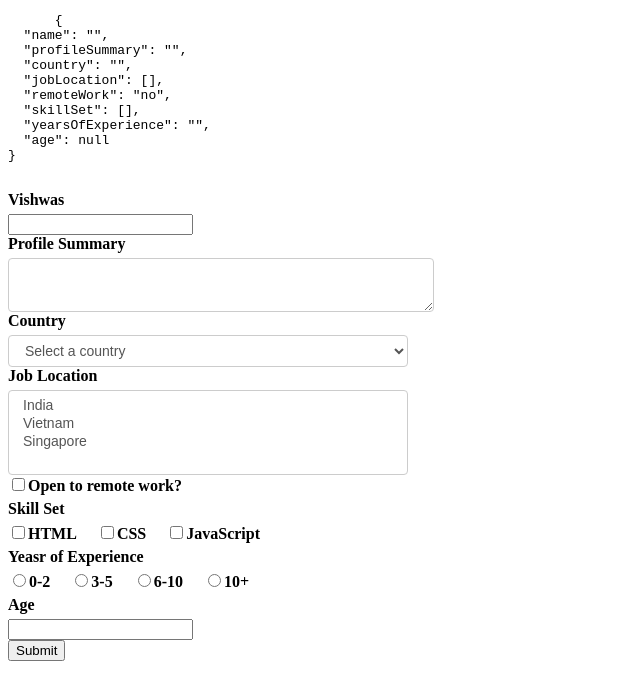
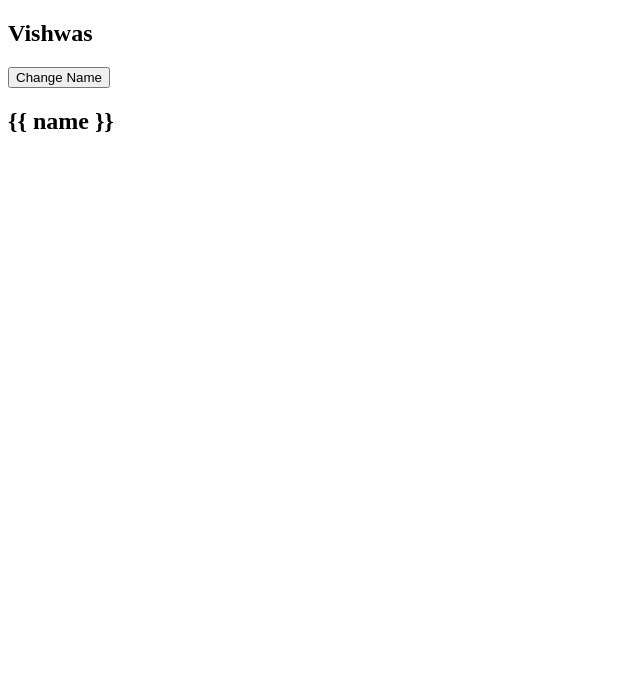
Before and after one commit to ArpiHamzyan/Vue-example, a Vue app: page / in a window 1280 px wide. Shown: the top 700 px of the page, without its empty margins (0-640 px from the left). Built offline with nearby package versions, Linux system fonts and the light colour scheme.

Commit message:
v-once,v-pre

```diff
--- a/src/App.vue
+++ b/src/App.vue
@@ -1,97 +1,7 @@
 <template>
-  <div>
-    <pre>
-      {{ JSON.stringify(formValues,null,2) }}
-    </pre>
-  </div>
-  <form @submit.prevent="submitForm">
-      <div>
-        <label for="name">Vishwas</label>
-        <input type="text" id="name" v-model.trim.lazy="formValues.name">
-      </div>
-
-      <div>
-        <label for="profile">Profile Summary</label>
-        <textarea id="profile" v-model="formValues.profileSummary"></textarea>
-      </div>
-
-      <div>
-        <label for="country">Country</label>
-        <select  id="country" v-model="formValues.country">
-            <option value="">Select a country</option>
-            <option value="india">India</option>
-            <option value="vietnam">Vietnam</option>
-            <option value="singapore">Singapore</option>
-        </select>
-      </div>
-
-      <div>
-        <label for="job-location">Job Location</label>
-        <select  id="job-location" multiple v-model="formValues.jobLocation">
-          <option value="india">India</option>
-          <option value="vietnam">Vietnam</option>
-          <option value="singapore">Singapore</option>
-        </select>
-      </div>
-
-      <div>
-        <input type="checkbox" id="remoteWork" v-model="formValues.remoteWork"
-        true-value="yes"
-        false-value="no">
-        <label for="remoteWork">Open to remote work?</label>
-      </div>
-
-      <div>
-        <label for="">Skill Set</label>
-        <input type="checkbox" id="html" value="html" v-model="formValues.skillSet">
-        <label for="html">HTML</label>
-        <input type="checkbox" id="css" value="css" v-model="formValues.skillSet">
-        <label for="css">CSS</label>
-        <input type="checkbox" id="javascript" value="javascript" v-model="formValues.skillSet">
-        <label for="javascript">JavaScript</label>
-      </div>
-
-      <div>
-        <label >Yeasr of Experience</label>
-        <input
-          type="radio"
-          id="0-2"
-          value="0-2"
-          v-model="formValues.yearsOfExperience"
-        >
-        <label for="0-2">0-2</label>
-        <input
-          type="radio"
-          id="3-5"
-          value="3-5"
-          v-model="formValues.yearsOfExperience"
-        >
-        <label for="3-5">3-5</label>
-        <input
-          type="radio"
-          id="6-10"
-          value="6-10"
-          v-model="formValues.yearsOfExperience"
-        >
-        <label for="6-10">6-10</label>
-        <input
-          type="radio"
-          id="10+"
-          value="10+"
-          v-model="formValues.yearsOfExperience"
-        >
-        <label for="10+">10+</label>
-      </div>
-
-      <div>
-        <label for="age">Age</label>
-        <input  type="number" id="age" v-model="formValues.age">
-      </div>
-
-      <div>
-        <button type="submit">Submit</button>
-      </div>
-  </form>
+  <h2 v-once>{{ name }}</h2>
+  <button @click="name = 'Batman'">Change Name</button>
+  <h2 v-pre>{{ name }}</h2>
 </template>
 
 <script>
@@ -99,22 +9,11 @@
   name: 'App',
   data() {
     return {
-      formValues : {
-        name : '',
-        profileSummary : '',
-        country : '',
-        jobLocation : [],
-        remoteWork : 'no',
-        skillSet : [] ,
-        yearsOfExperience : '',
-        age : null,
-      }
+      name : 'Vishwas'
     }
   },
   methods: {
-   submitForm () {
-    console.log('Form values',this.formValues)
-   }
+
   },
 }
 </script>
```
